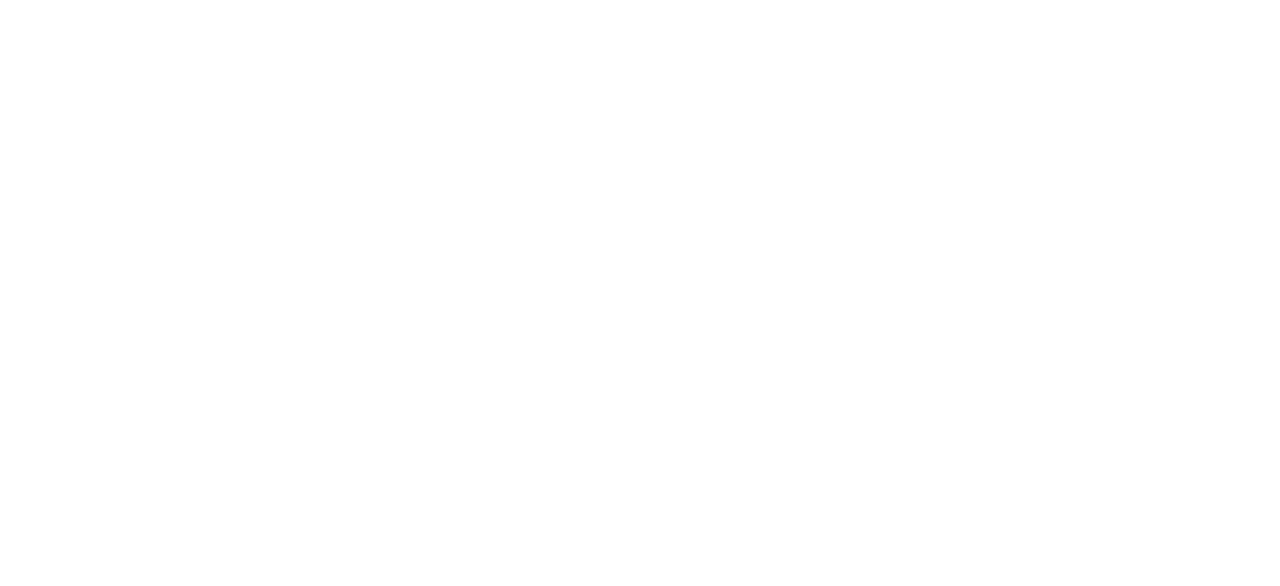
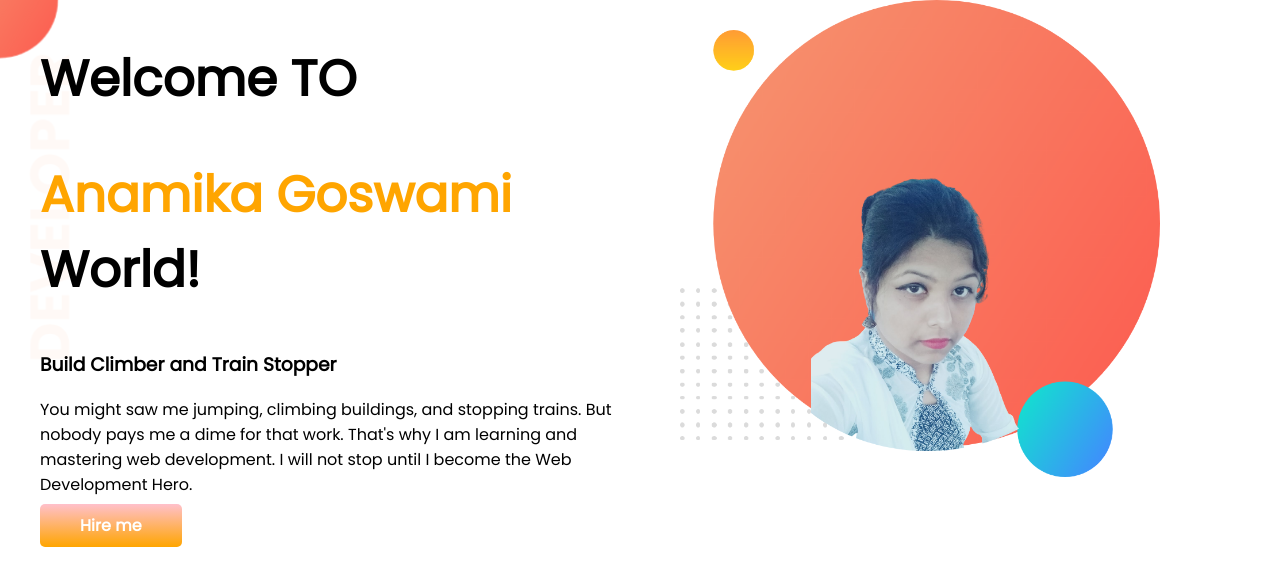
Before and after one commit to Anamika362890/devoloper-portfolio, a plain HTML site: page index.html in a window 1280 px wide. Drawn offline with Linux system fonts and the light colour scheme.

Commit message:
top banner added

```diff
--- a/index.html
+++ b/index.html
@@ -1,13 +1,35 @@
 <!DOCTYPE html>
 <html lang="en">
+
 <head>
     <meta charset="UTF-8">
     <meta http-equiv="X-UA-Compatible" content="IE=edge">
     <meta name="viewport" content="width=device-width, initial-scale=1.0">
     <title>Anamika Portfolio</title>
+    <link rel="preconnect" href="https://fonts.googleapis.com">
+    <link rel="preconnect" href="https://fonts.gstatic.com" crossorigin>
+    <link href="https://fonts.googleapis.com/css2?family=Poppins:ital,wght@0,400;1,300&display=swap" rel="stylesheet">
     <link rel="stylesheet" href="style.css">
 </head>
+
 <body>
+    <section class="Welcome">
+        <div class="d1">
+            <h1>Welcome TO</h1>
+            <h1><span class="orange"> Anamika Goswami</span> World!</h1>
+            <h3>Build Climber and Train Stopper</h3>
+            <p>You might saw me jumping, climbing buildings, and stopping trains. But nobody pays me a dime for that
+                work. That's why I am learning and mastering web development. I will not stop until I become the Web
+                Development Hero.</p>
+            <a class="link-button" href="https://www.linkedin.com/in/anamika-goswami-02ba21242/" target="_blank">Hire
+                me</a>
+        </div>
+
+        <div class="d1">
+            <img src="images/1pic.png">
+        </div>
+    </section>
 
 </body>
+
 </html>
--- a/style.css
+++ b/style.css
@@ -0,0 +1,40 @@
+body {
+    font-family: 'Poppins', sans-serif;
+    margin: 0px;
+}
+
+h1 {
+    font-size: 50px;
+}
+
+.orange {
+    color: orange;
+}
+
+section {
+    display: flex;
+}
+
+.d1 {
+    width: 50%;
+    padding-left: 40px;
+}
+
+.d1 img {
+    width: 80%;
+}
+
+.link-button {
+    text-decoration: none;
+    background-image: linear-gradient(pink, orange);
+    padding: 10px 40px;
+    border-radius: 5px;
+    color: white;
+    font-weight: 700;
+}
+
+.Welcome {
+    background-image: url(images/top-banner.png);
+    background-repeat: no-repeat;
+
+}
```
Also changed, not shown: images/1pic.png (added), images/Jhankar-pic-with-bg.png (added), images/dream-bg.png (added), images/exp-bg.png (added), images/jhankar.png (added), images/jhankar2.png (added), images/my-bg.png (added), images/my-bg2.png (added), images/top-banner.png (added), showoff/1.jpeg (added), showoff/2.jpeg (added), showoff/3.jpg (added), showoff/4.jpg (added).
